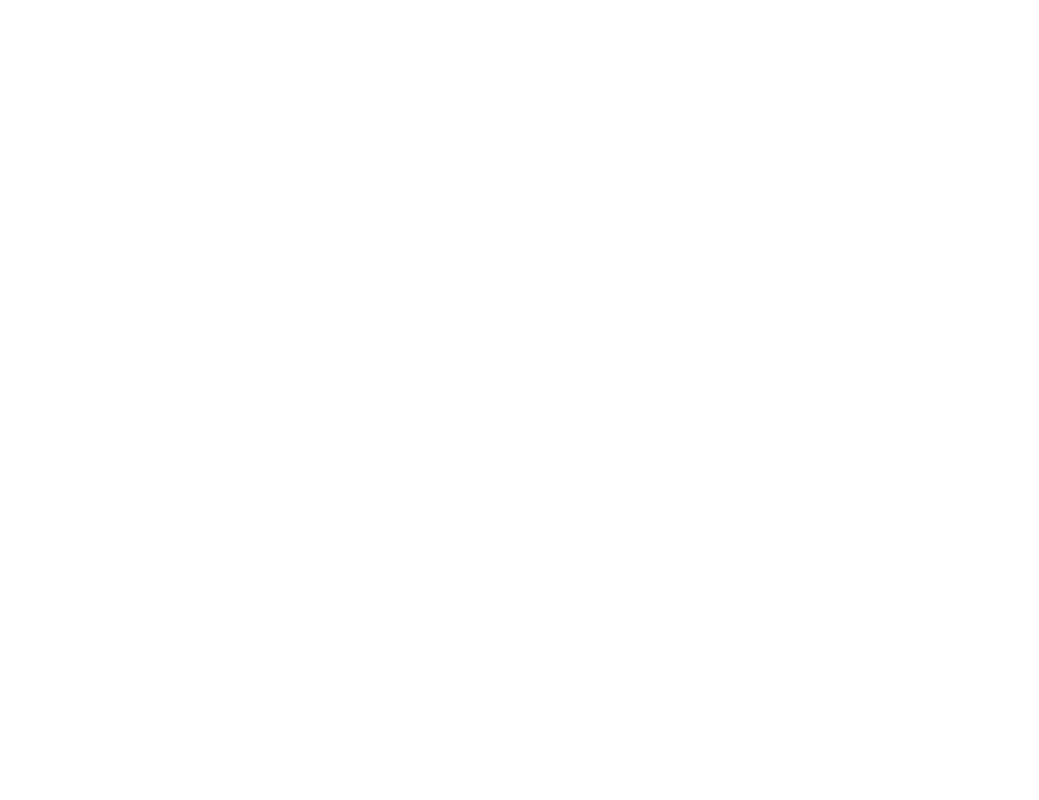
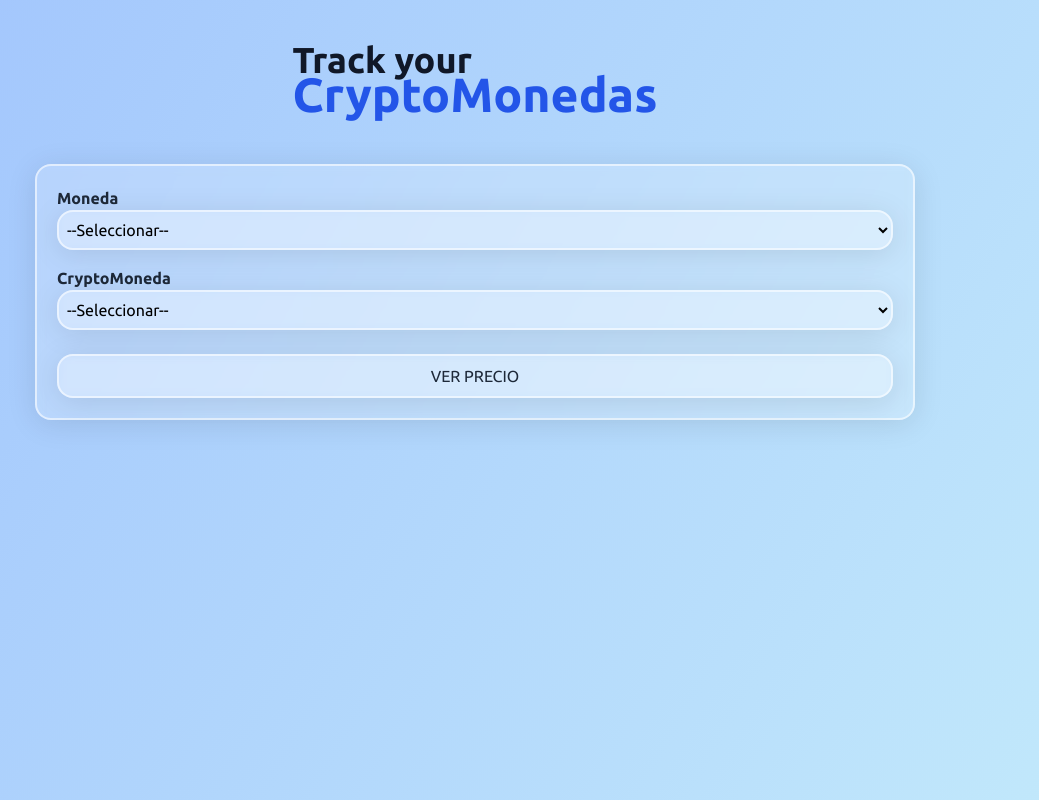
Before and after one commit to andremartingarcialopez/track-your-crypto, a React (Vite) app: page / in a window 1280 px wide. Shown: the whole page, without its empty margins (165-1204 px from the left). Built offline with nearby package versions, Linux system fonts and the light colour scheme.

Commit message:
Creacion de formulario con las monedas disponibles en el select

```diff
--- a/index.html
+++ b/index.html
@@ -1,14 +1,22 @@
 <!doctype html>
 <html lang="en">
+
 <head>
   <meta charset="UTF-8" />
   <link rel="icon" type="image/svg+xml" href="/vite.svg" />
   <meta name="viewport" content="width=device-width, initial-scale=1.0" />
-    <meta name="theme-color" content="#4CAF50">
+  <meta name="theme-color" content="#c2e9fb">
   <title>Track Your CryptoMonedas</title>
+  <link rel="preconnect" href="https://fonts.googleapis.com">
+  <link rel="preconnect" href="https://fonts.gstatic.com" crossorigin>
+  <link
+    href="https://fonts.googleapis.com/css2?family=Ubuntu:ital,wght@0,300;0,400;0,500;0,700;1,300;1,400;1,500;1,700&display=swap"
+    rel="stylesheet">
 </head>
+
 <body>
   <div id="root"></div>
   <script type="module" src="/src/main.tsx"></script>
 </body>
+
 </html>
--- a/src/App.tsx
+++ b/src/App.tsx
@@ -1,10 +1,17 @@
+import Form from "./components/Form"
 
 
 function App() {
 
   return (
     <>
+    <header className="flex justify-center items-center py-5 lg:py-10">
+      <h1 className="text-4xl font-bold text-gray-900">Track your<span className="block text-5xl leading-7 text-blue-700/90">CryptoMonedas</span></h1>
+    </header>
 
+    <div className="mx-auto max-w-4xl">
+      <Form/>
+    </div>
     </>
   )
 }
--- /dev/null
+++ b/src/components/Form.tsx
@@ -0,0 +1,32 @@
+import { currencies } from "../data/data";
+
+export default function Form() {
+    return (
+        <form className="glass p-5 mx-2 my-4 flex flex-col justify-center items-stretch space-y-4">
+            <div>
+                <label className="font-semibold text-gray-800" htmlFor="currency">Moneda</label>
+                <select className="glass w-full px-1 py-2"
+                    id="currency">
+                    <option value="">--Seleccionar--</option>
+                    {currencies.map(function (currency) {
+                        return (
+                            <option value={currency.code}>{currency.name}</option>
+                        )
+                    })}
+                </select>
+            </div>
+
+            <div>
+                <label className="font-semibold text-gray-800" htmlFor="cryptoCurrency">CryptoMoneda</label>
+                <select className="glass w-full px-1 py-2"
+                    id="cryptoCurrency">
+                    <option value="">--Seleccionar--</option>
+                </select>
+            </div>
+
+            <input className="glass mt-2 p-2 uppercase text-gray-800 hover:font-bold cursor-pointer active:font-normal"
+                type="submit"
+                value={"Ver Precio"} />
+        </form>
+    )
+}
--- /dev/null
+++ b/src/data/data.tsx
@@ -0,0 +1,8 @@
+import type { Currency } from "../types/types";
+
+export const currencies: Currency[] = [
+    { code: 'USD', name: 'Dolar de Estados Unidos' },
+    { code: 'MXN', name: 'Peso Mexicano' },
+    { code: 'EUR', name: 'Euro' },
+    { code: 'GBP', name: 'Libra Esterlina' },
+]
--- a/src/index.css
+++ b/src/index.css
@@ -1 +1,19 @@
 @import "tailwindcss";
+
+body {
+  min-height: 100vh;
+  background-image: linear-gradient(120deg, #a1c4fd 0%, #c2e9fb 100%);
+   font-family: "Ubuntu", sans-serif;
+}
+
+
+
+.glass {
+  /* From https://css.glass */
+  background: rgba(255, 255, 255, 0.19);
+  border-radius: 16px;
+  box-shadow: 0 4px 30px rgba(0, 0, 0, 0.1);
+  backdrop-filter: blur(4.7px);
+  -webkit-backdrop-filter: blur(4.7px);
+  border: 2px solid rgba(255, 255, 255, 0.58);
+}
--- /dev/null
+++ b/src/schemas/schemas.tsx
@@ -0,0 +1,6 @@
+import { z } from "zod";
+
+export const SchemaCurrency = z.object({
+    code: z.string(),
+    name: z.string()
+})
--- /dev/null
+++ b/src/types/types.tsx
@@ -0,0 +1,4 @@
+import type { z } from "zod";
+import type { SchemaCurrency } from "../schemas/schemas";
+
+export type Currency = z.infer<typeof SchemaCurrency>
```
Lines whose indentation alone changed are shown as unchanged.
